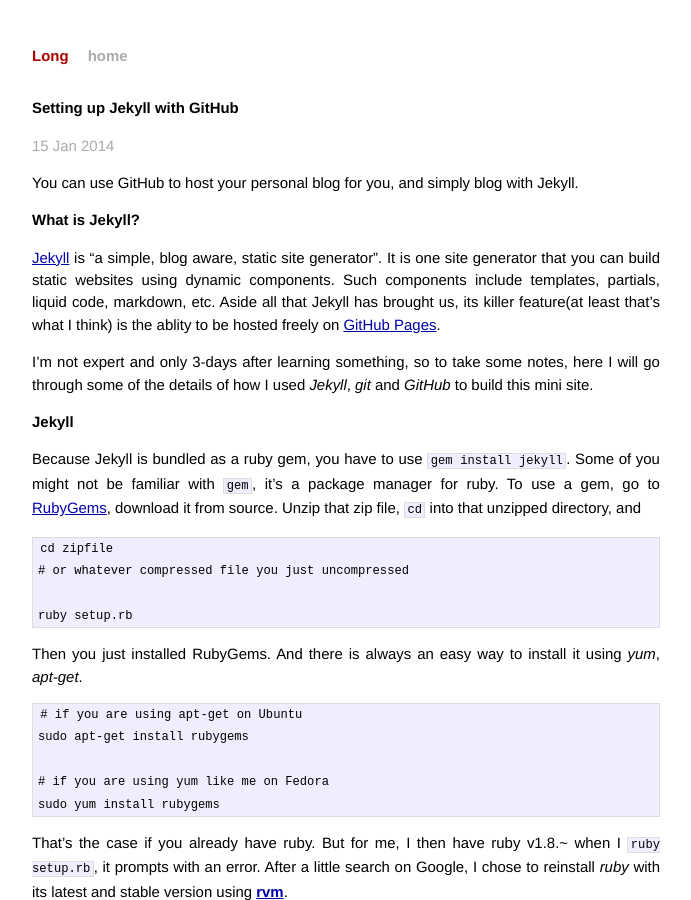
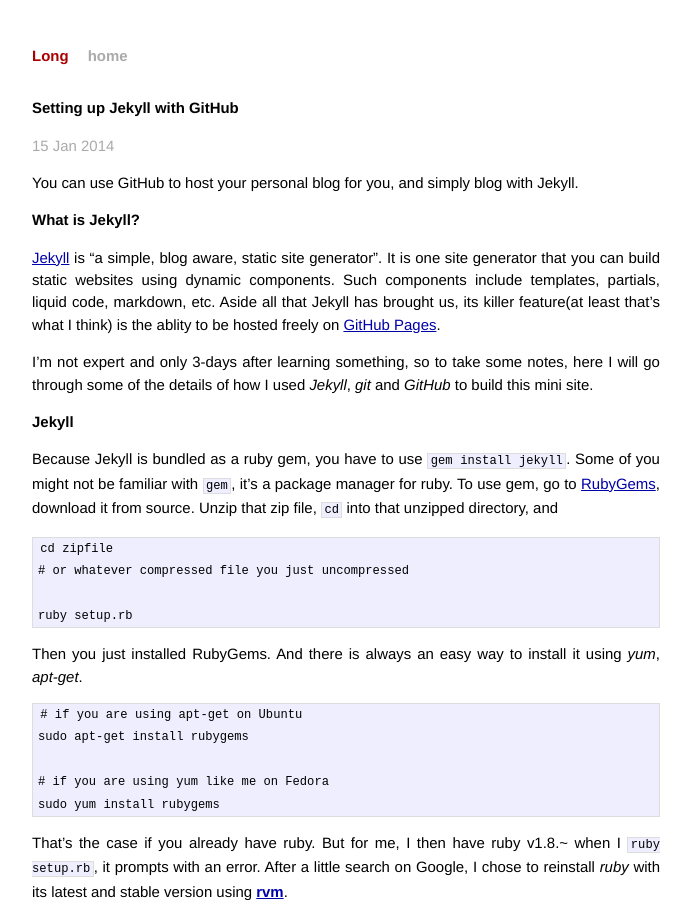
Before and after one commit to longtengz/longtengz.github.io, a Jekyll site: the page built from _posts/2014-01-15-setting-up-jekyll-with-github.markdown, in a window 1280 px wide and 900 px high. Shown: the whole window, without its empty margins (294-985 px from the left). Built offline with Jekyll 4.4.1, drawn with Linux system fonts in a browser that asks for light colours; Markdown is read by kramdown in place of the engine named in the settings.

Commit message:
fix a typo

```diff
--- a/_posts/2014-01-15-setting-up-jekyll-with-github.markdown
+++ b/_posts/2014-01-15-setting-up-jekyll-with-github.markdown
@@ -17,7 +17,7 @@
 Jekyll
 ---------
 
-Because Jekyll is bundled as a ruby gem, you have to use `gem install jekyll`. Some of you might not be familiar with `gem`, it's a package manager for ruby. To use a gem, go to [RubyGems][rubygems], download it from source. Unzip that zip file, `cd` into that unzipped directory, and
+Because Jekyll is bundled as a ruby gem, you have to use `gem install jekyll`. Some of you might not be familiar with `gem`, it's a package manager for ruby. To use gem, go to [RubyGems][rubygems], download it from source. Unzip that zip file, `cd` into that unzipped directory, and
 
 	cd zipfile
 	# or whatever compressed file you just uncompressed
```
